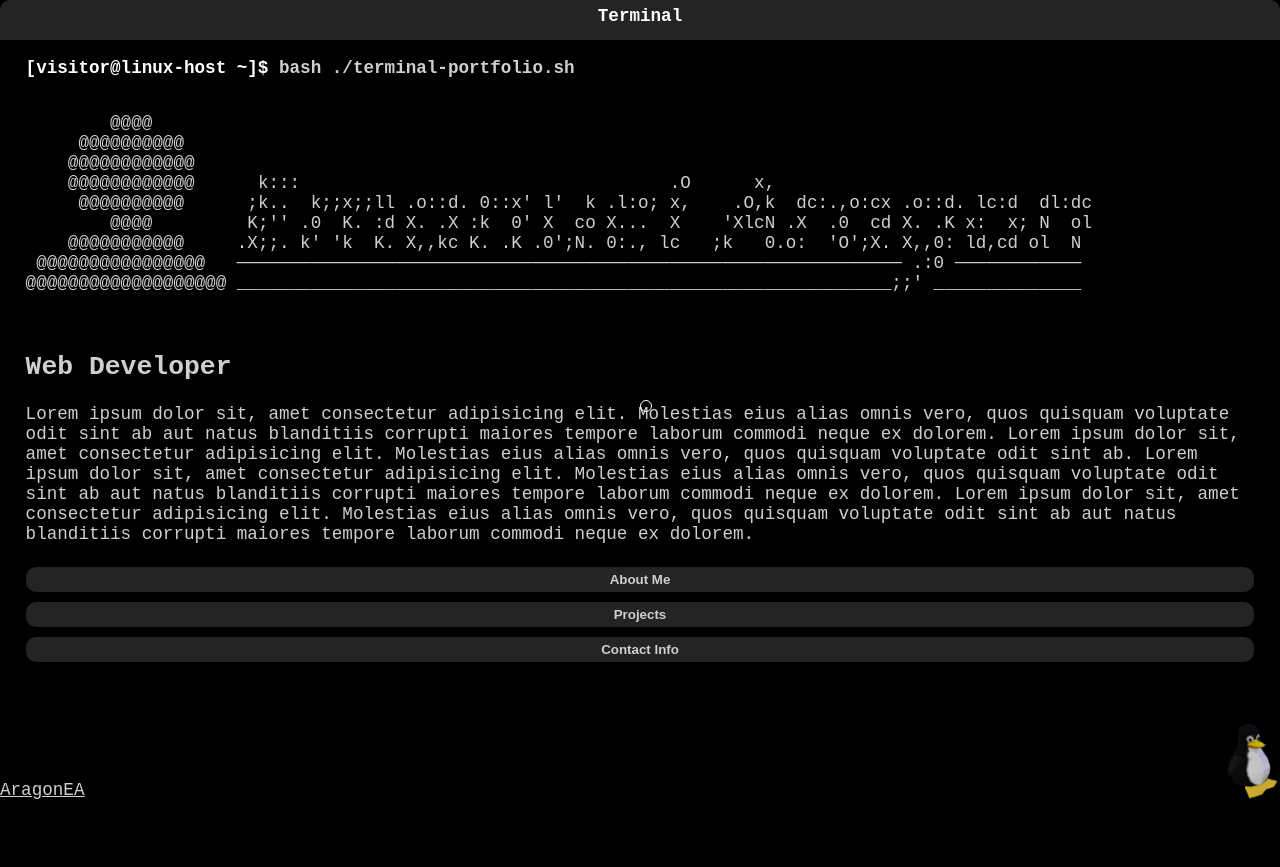
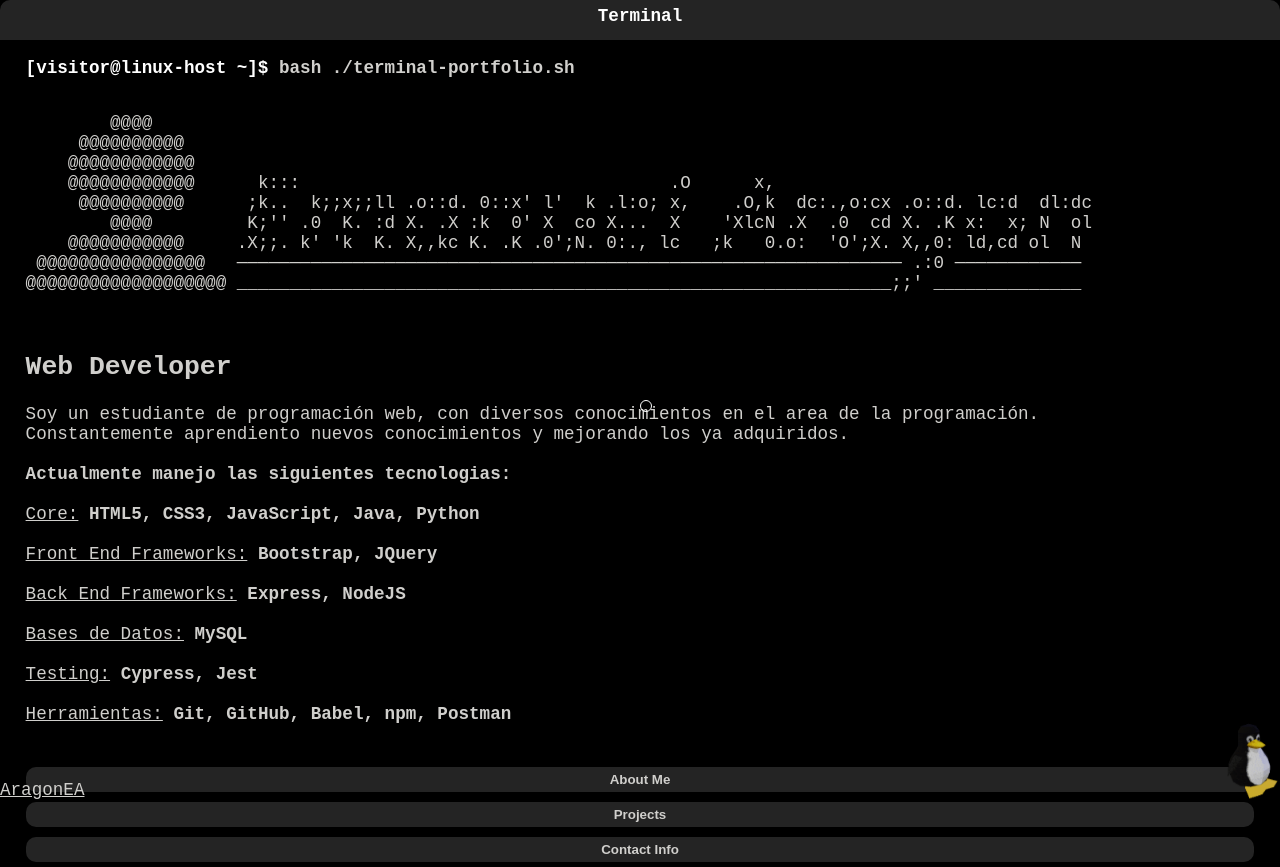
Before and after one commit to AragonEA/terminal-portfolio, a plain HTML site: page index.html in a window 1280 px wide. Before the commit the page ends 800 px from the top, so only its background shows below. Drawn offline with Linux system fonts and the light colour scheme; files whose address does not match are found by name.

Commit message:
Add introduction

```diff
--- a/index.html
+++ b/index.html
@@ -78,15 +78,23 @@ ______________________________________________________________;;' ______________
             <h1>Web Developer</h1>
 
             <p>
-                Lorem ipsum dolor sit, amet consectetur adipisicing elit. Molestias eius alias omnis vero, quos quisquam
-                voluptate odit sint ab aut natus blanditiis corrupti maiores tempore laborum commodi neque ex dolorem.
-                Lorem ipsum dolor sit, amet consectetur adipisicing elit. Molestias eius alias omnis vero, quos quisquam
-                voluptate odit sint ab.
-
-                Lorem ipsum dolor sit, amet consectetur adipisicing elit. Molestias eius alias omnis vero, quos quisquam
-                voluptate odit sint ab aut natus blanditiis corrupti maiores tempore laborum commodi neque ex dolorem.
-                Lorem ipsum dolor sit, amet consectetur adipisicing elit. Molestias eius alias omnis vero, quos quisquam
-                voluptate odit sint ab aut natus blanditiis corrupti maiores tempore laborum commodi neque ex dolorem.
+                Soy un estudiante de programación web, con diversos conocimientos en el area de la programación.<br>
+                Constantemente aprendiento nuevos conocimientos y mejorando los ya adquiridos. <br>
+                <br>
+                <b>Actualmente manejo las siguientes tecnologias:</b><br>
+                <br>
+                <u>Core:</u> <b>HTML5, CSS3, JavaScript, Java, Python</b><br>
+                <br>
+                <u>Front End Frameworks:</u> <b>Bootstrap, JQuery</b><br>
+                <br>
+                <u>Back End Frameworks:</u> <b>Express, NodeJS</b><br>
+                <br>
+                <u>Bases de Datos:</u> <b>MySQL</b><br>
+                <br>
+                <u>Testing:</u> <b>Cypress, Jest</b><br>
+                <br>
+                <u>Herramientas:</u> <b>Git, GitHub, Babel, npm, Postman</b><br>
+                <br>
             </p>
 
 
```
